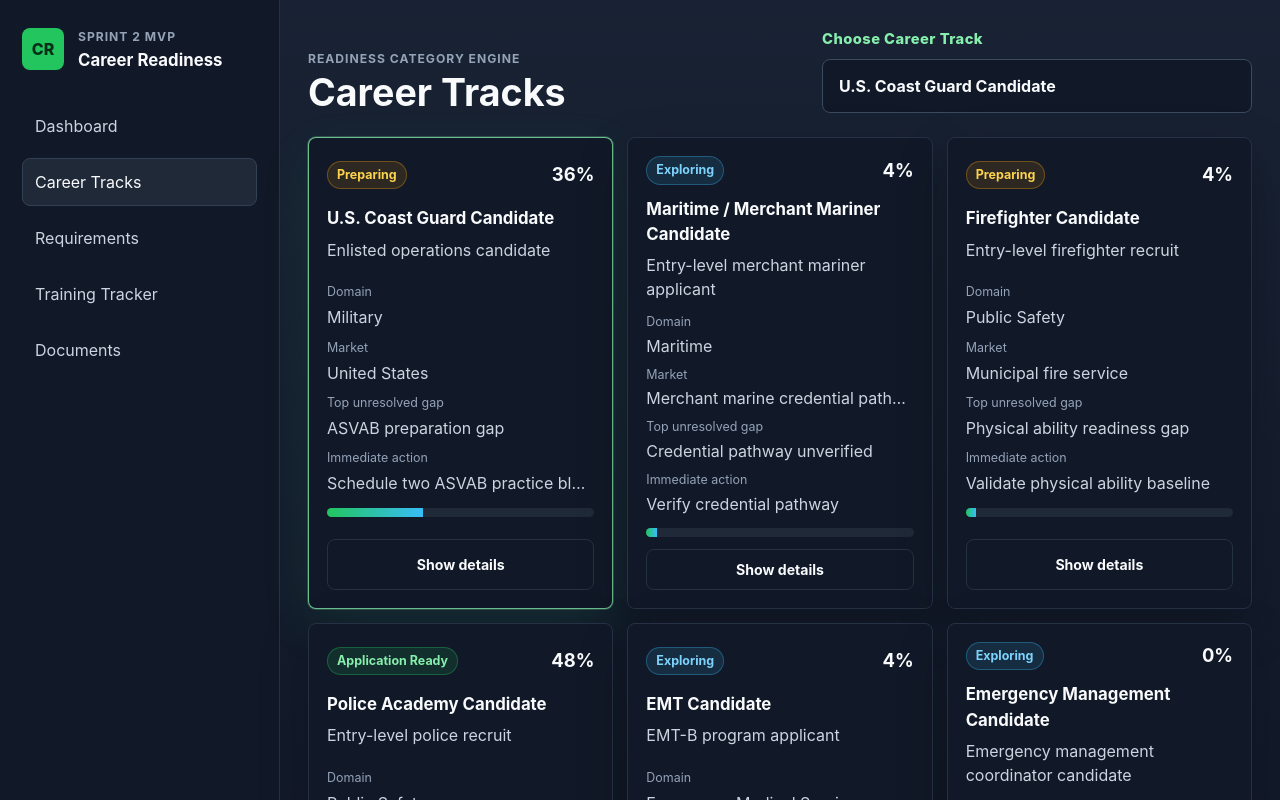
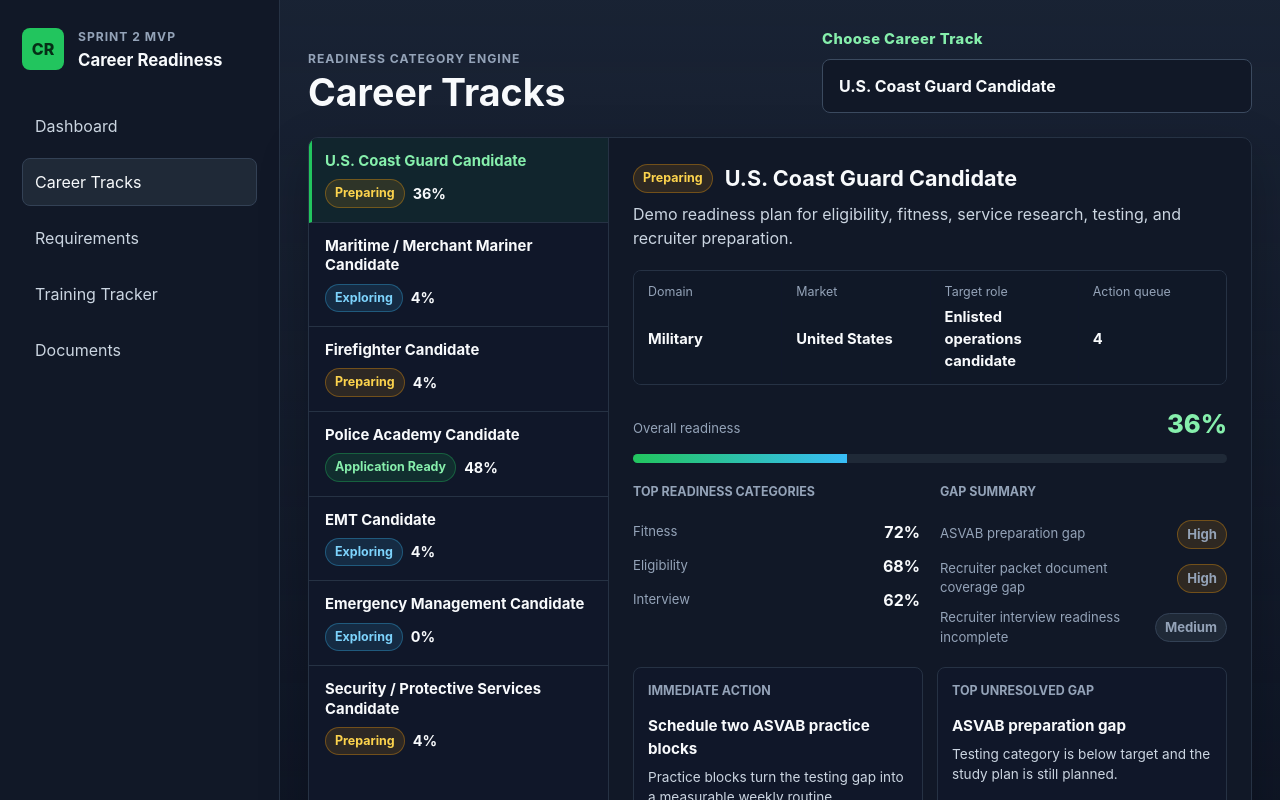
Before and after one commit to omarmanas/career-readiness-platform, a React (Vite) app: page / in a window 1280 px wide. Both pictures are taken after a click on the button "Career Tracks". Shown: the top 800 px of the page. Built offline with nearby package versions, Linux system fonts and the light colour scheme.

Commit message:
Redesign Career Tracks as master-detail layout

```diff
--- a/src/App.css
+++ b/src/App.css
@@ -544,109 +544,219 @@
   color: #7dd3fc;
 }
 
-.track-card {
+/* ── Master-detail layout ─────────────────────────────────────── */
+
+.track-master-detail {
   display: grid;
-  gap: 12px;
-  min-height: 360px;
-  cursor: pointer;
-  transition:
-    border-color 160ms ease,
-    box-shadow 160ms ease,
-    transform 160ms ease;
+  gap: 0;
+  grid-template-columns: 300px minmax(0, 1fr);
+  min-height: 600px;
+  border: 1px solid var(--border);
+  border-radius: 10px;
+  overflow: hidden;
+  background: var(--panel);
+  box-shadow: var(--shadow);
 }
 
-.track-card:hover {
-  border-color: #3b4a5f;
-  transform: translateY(-1px);
+/* Left panel: scrollable list */
+.track-list-panel {
+  border-right: 1px solid var(--border);
+  display: flex;
+  flex-direction: column;
+  overflow-y: auto;
+  background: rgba(15, 23, 42, 0.6);
 }
 
-.track-card.selected {
-  border-color: rgba(134, 239, 172, 0.78);
-  box-shadow:
-    0 0 0 1px rgba(134, 239, 172, 0.22),
-    0 18px 50px rgba(34, 197, 94, 0.1);
+.track-list-item {
+  align-items: flex-start;
+  background: transparent;
+  border: 0;
+  border-bottom: 1px solid var(--border);
+  color: inherit;
+  cursor: pointer;
+  display: flex;
+  flex-direction: column;
+  font: inherit;
+  gap: 8px;
+  padding: 14px 16px;
+  text-align: left;
+  transition: background-color 120ms ease;
+  width: 100%;
 }
 
-.track-card-top {
+.track-list-item:last-child {
+  border-bottom: 0;
+}
+
+.track-list-item:hover {
+  background: rgba(31, 41, 55, 0.7);
+}
+
+.track-list-item.selected {
+  background: rgba(34, 197, 94, 0.08);
+  border-left: 3px solid #22c55e;
+  padding-left: 13px;
+}
+
+.track-list-name {
+  color: var(--text-strong);
+  font-size: 0.93rem;
+  font-weight: 650;
+  line-height: 1.3;
+}
+
+.track-list-item.selected .track-list-name {
+  color: #86efac;
+}
+
+.track-list-meta {
   align-items: center;
+  display: flex;
+  gap: 8px;
+}
+
+.track-list-score {
+  color: var(--text-strong);
+  font-size: 0.9rem;
+  margin-left: auto;
+}
+
+/* Right panel: detail view */
+.track-detail-panel {
+  display: grid;
+  align-content: start;
+  gap: 20px;
+  overflow-y: auto;
+  padding: 24px;
+}
+
+.track-detail-header {
+  display: grid;
+  gap: 8px;
+}
+
+.track-detail-title-row {
+  align-items: center;
+  display: flex;
+  gap: 12px;
+  flex-wrap: wrap;
+}
+
+.track-detail-title {
+  color: var(--text-strong);
+  font-size: 1.35rem;
+  margin: 0;
+}
+
+.track-detail-description {
+  color: var(--text-soft);
+  margin: 0;
+  max-width: 680px;
+}
+
+.track-detail-meta-row {
+  background: rgba(15, 23, 42, 0.55);
+  border: 1px solid var(--border);
+  border-radius: 8px;
+  display: grid;
+  gap: 1px;
+  grid-template-columns: repeat(4, minmax(0, 1fr));
+  overflow: hidden;
+}
+
+.track-detail-meta-row > div {
+  background: rgba(17, 24, 39, 0.88);
+  display: grid;
+  gap: 4px;
+  padding: 12px 14px;
+}
+
+.track-detail-meta-row span {
+  color: var(--text-muted);
+  font-size: 0.78rem;
+}
+
+.track-detail-meta-row strong {
+  color: var(--text-strong);
+  font-size: 0.92rem;
+}
+
+.track-detail-readiness {
+  display: grid;
+  gap: 10px;
+}
+
+.track-detail-score-row {
+  align-items: baseline;
   display: flex;
   gap: 10px;
   justify-content: space-between;
 }
 
-.track-card-top strong {
-  color: var(--text-strong);
-  font-size: 1.15rem;
-}
-
-.track-facts {
-  display: grid;
-  gap: 10px;
-  margin: 0;
-}
-
-.track-facts.compact {
-  gap: 8px;
-}
-
-.track-facts div {
-  display: grid;
-  gap: 2px;
-}
-
-.track-facts dt {
-  color: var(--text-muted);
-  font-size: 0.78rem;
-}
-
-.track-facts dd {
-  color: var(--text-soft);
-  margin: 0;
-  overflow: hidden;
-  text-overflow: ellipsis;
-  white-space: nowrap;
-}
-
-.track-detail-toggle {
-  background: #111827;
-  border: 1px solid #243244;
-  border-radius: 8px;
-  color: var(--text-strong);
-  cursor: pointer;
-  font: inherit;
-  font-size: 0.88rem;
-  font-weight: 700;
-  padding: 9px 10px;
-}
-
-.track-detail-toggle:hover {
-  background: #1f2937;
-}
-
-.track-card-details {
-  border-top: 1px solid #243244;
-  display: grid;
-  gap: 12px;
-  padding-top: 12px;
-}
-
-.track-detail-row {
-  display: grid;
-  gap: 4px;
-}
-
-.track-detail-row span,
-.track-source-note {
+.track-detail-score-label {
   color: var(--text-muted);
   font-size: 0.82rem;
 }
 
-.track-detail-row strong {
+.track-detail-score-number {
+  color: #86efac;
+  font-size: 1.6rem;
+  font-weight: 800;
+}
+
+.track-detail-body {
+  display: grid;
+  gap: 20px;
+  grid-template-columns: repeat(2, minmax(0, 1fr));
+}
+
+.track-detail-col {
+  display: grid;
+  align-content: start;
+  gap: 10px;
+}
+
+.track-detail-actions {
+  display: grid;
+  gap: 14px;
+  grid-template-columns: repeat(2, minmax(0, 1fr));
+}
+
+.track-detail-action-item {
+  background: rgba(15, 23, 42, 0.55);
+  border: 1px solid var(--border);
+  border-radius: 8px;
+  display: grid;
+  align-content: start;
+  gap: 6px;
+  padding: 14px;
+}
+
+.track-detail-action-item strong {
+  color: var(--text-strong);
+  font-size: 0.95rem;
+}
+
+.track-detail-action-item p {
   color: var(--text-soft);
-  font-weight: 650;
+  font-size: 0.85rem;
+  margin: 0;
+}
+
+.track-detail-risks {
+  display: grid;
+  align-content: start;
+  gap: 10px;
+}
+
+.track-detail-empty {
+  color: var(--text-muted);
+  font-size: 0.85rem;
 }
 
 .track-source-note {
+  color: var(--text-muted);
+  font-size: 0.82rem;
   margin: 0;
 }
 
@@ -980,6 +1090,20 @@
   .compact-metric-row {
     grid-template-columns: repeat(2, minmax(0, 1fr));
   }
+
+  .track-master-detail {
+    grid-template-columns: 1fr;
+  }
+
+  .track-list-panel {
+    border-right: 0;
+    border-bottom: 1px solid var(--border);
+    max-height: 280px;
+  }
+
+  .track-detail-meta-row {
+    grid-template-columns: repeat(2, minmax(0, 1fr));
+  }
 }
 
 @media (max-width: 720px) {
@@ -1024,4 +1148,10 @@
   .badge-pair {
     justify-content: flex-start;
   }
+
+  .track-detail-body,
+  .track-detail-actions,
+  .track-detail-meta-row {
+    grid-template-columns: 1fr;
+  }
 }
--- a/src/components/CareerTracksView.tsx
+++ b/src/components/CareerTracksView.tsx
@@ -1,10 +1,10 @@
-import { useState } from 'react'
 import { Badge } from './Badge'
-import type { CareerTrack } from '../types'
+import type { CareerTrack, RiskFlag } from '../types'
 import { trackTone } from '../utils/display'
 import {
   calculateReadinessScore,
   getTopReadinessCategories,
+  getTopRiskFlags,
 } from '../utils/readiness'
 import { generateNextActions, getImmediateAction } from '../utils/actions'
 import { getTopGaps, getTopUnresolvedGap } from '../utils/gaps'
@@ -20,73 +20,105 @@
   selectedTrackId,
   onSelectTrack,
 }: CareerTracksViewProps) {
-  const [expandedTrackId, setExpandedTrackId] = useState<string | null>(null)
+  const selectedTrack =
+    careerTracks.find((t) => t.id === selectedTrackId) ?? careerTracks[0]
 
   return (
-    <section className="card-grid track-selection-grid">
+    <div className="track-master-detail">
+      <nav className="track-list-panel" aria-label="Career tracks">
         {careerTracks.map((track) => {
+          const score = calculateReadinessScore(track)
+          const isSelected = track.id === selectedTrackId
+
+          return (
+            <button
+              key={track.id}
+              type="button"
+              className={`track-list-item${isSelected ? ' selected' : ''}`}
+              onClick={() => onSelectTrack(track.id)}
+              aria-pressed={isSelected}
+            >
+              <span className="track-list-name">{track.title}</span>
+              <span className="track-list-meta">
+                <Badge label={track.status} tone={trackTone[track.status]} />
+                <strong className="track-list-score">{score}%</strong>
+              </span>
+            </button>
+          )
+        })}
+      </nav>
+
+      {selectedTrack && <TrackDetailPanel track={selectedTrack} />}
+    </div>
+  )
+}
+
+function riskTone(level: RiskFlag['level']): 'danger' | 'warning' | 'neutral' {
+  if (level === 'Critical' || level === 'High') return level === 'Critical' ? 'danger' : 'warning'
+  return 'neutral'
+}
+
+function gapSeverityTone(severity: string): 'danger' | 'warning' | 'neutral' {
+  if (severity === 'Critical') return 'danger'
+  if (severity === 'High') return 'warning'
+  return 'neutral'
+}
+
+function TrackDetailPanel({ track }: { track: CareerTrack }) {
   const readinessScore = calculateReadinessScore(track)
   const topUnresolvedGap = getTopUnresolvedGap(track)
   const immediateAction = getImmediateAction(track)
+  const topCategories = getTopReadinessCategories(track)
+  const topGaps = getTopGaps(track, 3)
+  const riskFlags = getTopRiskFlags(track.riskFlags, 3)
   const actionQueueCount = generateNextActions(track).filter(
-          (action) => action.status !== 'Completed' && action.status !== 'Deferred',
+    (a) => a.status !== 'Completed' && a.status !== 'Deferred',
   ).length
-        const topCategories = getTopReadinessCategories(track)
-        const topGap = getTopGaps(track, 1)[0]
-        const isSelected = track.id === selectedTrackId
-        const isExpanded = track.id === expandedTrackId
 
   return (
-          <article
-            className={isSelected ? 'track-card selected' : 'track-card'}
-            key={track.id}
-            onClick={() => onSelectTrack(track.id)}
-          >
-            <div className="track-card-top">
+    <div className="track-detail-panel">
+      <div className="track-detail-header">
+        <div className="track-detail-title-row">
           <Badge label={track.status} tone={trackTone[track.status]} />
-              <strong>{readinessScore}%</strong>
+          <h3 className="track-detail-title">{track.title}</h3>
+        </div>
+        {track.description && (
+          <p className="track-detail-description">{track.description}</p>
+        )}
+      </div>
+
+      <div className="track-detail-meta-row">
+        <div>
+          <span>Domain</span>
+          <strong>{track.domain}</strong>
         </div>
         <div>
-              <h3>{track.title}</h3>
-              <p>{track.targetRole}</p>
-            </div>
-            <dl className="track-facts compact">
-              <div>
-                <dt>Domain</dt>
-                <dd>{track.domain}</dd>
+          <span>Market</span>
+          <strong>{track.market}</strong>
         </div>
         <div>
-                <dt>Market</dt>
-                <dd>{track.market}</dd>
+          <span>Target role</span>
+          <strong>{track.targetRole}</strong>
         </div>
         <div>
-                <dt>Top unresolved gap</dt>
-                <dd>{topUnresolvedGap?.title ?? 'None'}</dd>
+          <span>Action queue</span>
+          <strong>{actionQueueCount}</strong>
         </div>
-              <div>
-                <dt>Immediate action</dt>
-                <dd>{immediateAction?.title ?? 'None'}</dd>
       </div>
-            </dl>
+
+      <div className="track-detail-readiness">
+        <div className="track-detail-score-row">
+          <span className="track-detail-score-label">Overall readiness</span>
+          <strong className="track-detail-score-number">{readinessScore}%</strong>
+        </div>
         <div className="progress-bar" aria-hidden="true">
           <span style={{ width: `${readinessScore}%` }} />
         </div>
-            <button
-              className="track-detail-toggle"
-              type="button"
-              onClick={(event) => {
-                event.stopPropagation()
-                setExpandedTrackId(isExpanded ? null : track.id)
-                onSelectTrack(track.id)
-              }}
-              aria-expanded={isExpanded}
-            >
-              {isExpanded ? 'Hide details' : 'Show details'}
-            </button>
-            {isExpanded && (
-              <div className="track-card-details">
-                <div>
-                  <h4 className="mini-heading">Top Categories</h4>
+      </div>
+
+      <div className="track-detail-body">
+        <div className="track-detail-col">
+          <h4 className="mini-heading">Top readiness categories</h4>
           <div className="breakdown-list">
             {topCategories.map((category) => (
               <div className="breakdown-row" key={category.id}>
@@ -96,22 +128,60 @@
             ))}
           </div>
         </div>
-                <div className="track-detail-row">
-                  <span>Action queue count</span>
-                  <strong>{actionQueueCount}</strong>
+
+        <div className="track-detail-col">
+          <h4 className="mini-heading">Gap summary</h4>
+          <div className="breakdown-list">
+            {topGaps.length > 0 ? (
+              topGaps.map((gap) => (
+                <div className="breakdown-row" key={gap.id}>
+                  <span>{gap.title}</span>
+                  <Badge
+                    label={gap.severity}
+                    tone={gapSeverityTone(gap.severity)}
+                  />
                 </div>
-                <div className="track-detail-row">
-                  <span>Top gap details</span>
-                  <strong>{topGap?.reason ?? 'No open gap details'}</strong>
+              ))
+            ) : (
+              <span className="track-detail-empty">No open gaps</span>
+            )}
           </div>
+        </div>
+      </div>
+
+      <div className="track-detail-actions">
+        <div className="track-detail-action-item">
+          <h4 className="mini-heading">Immediate action</h4>
+          <strong>{immediateAction?.title ?? 'None'}</strong>
+          {immediateAction?.description && (
+            <p>{immediateAction.description}</p>
+          )}
+        </div>
+
+        <div className="track-detail-action-item">
+          <h4 className="mini-heading">Top unresolved gap</h4>
+          <strong>{topUnresolvedGap?.title ?? 'None'}</strong>
+          {topUnresolvedGap?.reason && <p>{topUnresolvedGap.reason}</p>}
+        </div>
+      </div>
+
+      {riskFlags.length > 0 && (
+        <div className="track-detail-risks">
+          <h4 className="mini-heading">Risk indicators</h4>
+          <div className="breakdown-list">
+            {riskFlags.map((flag) => (
+              <div className="breakdown-row" key={flag.id}>
+                <span>{flag.title}</span>
+                <Badge label={flag.level} tone={riskTone(flag.level)} />
+              </div>
+            ))}
+          </div>
+        </div>
+      )}
+
       <p className="track-source-note">
         Verify with official source. Demo requirements are not final.
       </p>
     </div>
-            )}
-          </article>
-        )
-      })}
-    </section>
   )
 }
```
Lines whose indentation alone changed are shown as unchanged.
